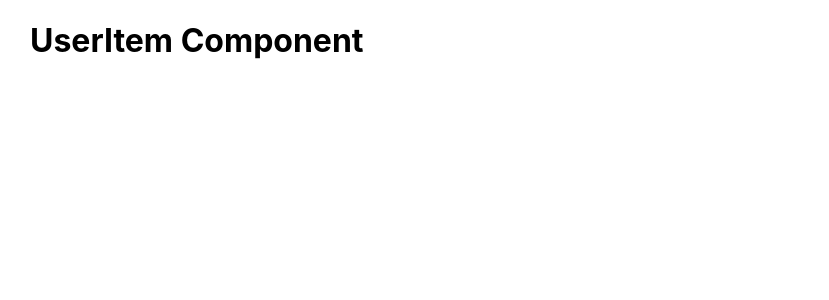
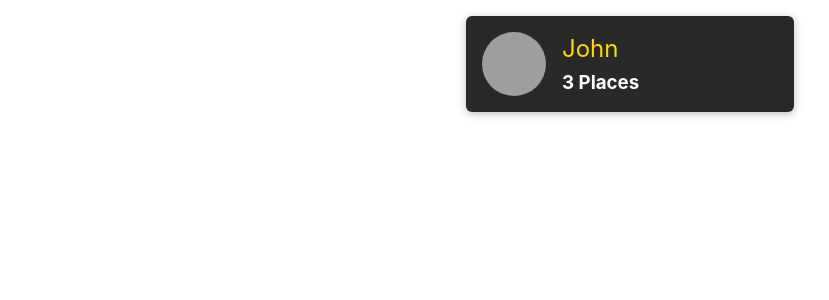
Before and after one commit to Tuaev/Places-App, a React (Create React App) app in the folder frontend/: page / in a window 1280 px wide. Shown: the top 300 px of the page, without its empty margins (10-839 px from the left). Built offline with nearby package versions, Linux system fonts and the light colour scheme; grey boxes are pictures that could not be loaded; the HTML template or start-up script is replaced by a standard one.

Commit message:
Add Card and Avatar styling

```diff
--- /dev/null
+++ b/frontend/src/shared/components/UIElements/Avatar.css
@@ -0,0 +1,15 @@
+.avatar {
+  width: 100%;
+  height: 100%;
+  display: flex;
+  justify-content: center;
+  align-items: center;
+}
+
+.avatar img {
+  display: block;
+  border-radius: 50%;
+  width: 100%;
+  height: 100%;
+  object-fit: cover;
+}
--- /dev/null
+++ b/frontend/src/shared/components/UIElements/Avatar.js
@@ -0,0 +1,17 @@
+import React from 'react';
+
+import './Avatar.css';
+
+const Avatar = props => {
+  return (
+    <div className={`avatar ${props.className}`} style={props.style}>
+      <img
+        src={props.image}
+        alt={props.alt}
+        style={{ width: props.width, height: props.width }}
+      />
+    </div>
+  );
+};
+
+export default Avatar;
--- /dev/null
+++ b/frontend/src/shared/components/UIElements/Card.css
@@ -0,0 +1,9 @@
+.card {
+  position: relative;
+  margin: 0;
+  box-shadow: 0 2px 8px rgba(0, 0, 0, 0.26);
+  border-radius: 6px;
+  padding: 1rem;
+  overflow: hidden;
+  background: white;
+}
--- /dev/null
+++ b/frontend/src/shared/components/UIElements/Card.js
@@ -0,0 +1,13 @@
+import React from 'react';
+
+import './Card.css';
+
+const Card = props => {
+  return (
+    <div className={`card ${props.className}`} style={props.style}>
+      {props.children}
+    </div>
+  );
+};
+
+export default Card;
--- a/frontend/src/user/components/UserItem.css
+++ b/frontend/src/user/components/UserItem.css
@@ -0,0 +1,49 @@
+.user-item {
+  margin: 1rem;
+  width: calc(45% - 2rem);
+  min-width: 17.5rem;
+}
+
+.user-item a {
+  display: flex;
+  align-items: center;
+  width: 100%;
+  height: 100%;
+  text-decoration: none;
+  padding: 1rem;
+  color: white;
+  background: #292929;
+}
+
+.user-item a:hover,
+.user-item a:active {
+  background: #ffd900;
+}
+
+.user-item__content {
+  padding: 0;
+}
+
+.user-item__image {
+  width: 4rem;
+  height: 4rem;
+  margin-right: 1rem;
+}
+
+.user-item__info h2 {
+  font-size: 1.5rem;
+  margin: 0 0 0.5rem 0;
+  font-weight: normal;
+  color: #ffd900;
+}
+
+.user-item:hover h2,
+.user-item:active h2,
+.user-item:hover h3,
+.user-item:active h3 {
+  color: #292929;
+}
+
+.user-item__info h3 {
+  margin: 0;
+}
--- a/frontend/src/user/components/UserItem.js
+++ b/frontend/src/user/components/UserItem.js
@@ -1,8 +1,27 @@
 import React from 'react';
+import { Link } from 'react-router-dom';
+import Avatar from '../../shared/components/UIElements/Avatar';
+import Card from '../../shared/components/UIElements/Card';
 import './UserItem.css';
 
-const UserItem = () => {
-  return <h1>UserItem Component</h1>;
+const UserItem = (props) => {
+  return (
+    <li className="user-item">
+      <Card className="user-item__content">
+        <Link to={`/${props.id}/places`}>
+          <div className="user-item__image">
+            <Avatar image={props.image} alt={props.name} />
+          </div>
+          <div className="user-item__info">
+            <h2>{props.name}</h2>
+            <h3>
+              {props.placeCount} {props.placeCount === 1 ? 'Place' : 'Places'}
+            </h3>
+          </div>
+        </Link>
+      </Card>
+    </li>
+  );
 };
 
 export default UserItem;
--- a/frontend/src/user/components/UsersList.css
+++ b/frontend/src/user/components/UsersList.css
@@ -0,0 +1,10 @@
+.users-list {
+  list-style: none;
+  margin: 0 auto;
+  padding: 0;
+  width: 90%;
+  max-width: 50rem;
+  display: flex;
+  justify-content: center;
+  flex-wrap: wrap;
+}
--- a/frontend/src/user/components/UsersList.js
+++ b/frontend/src/user/components/UsersList.js
@@ -12,7 +12,7 @@
   }
 
   return (
-    <ul>
+    <ul className="users-list">
       {props.items.map((user) => (
         <UserItem
           key={user.id}
```
